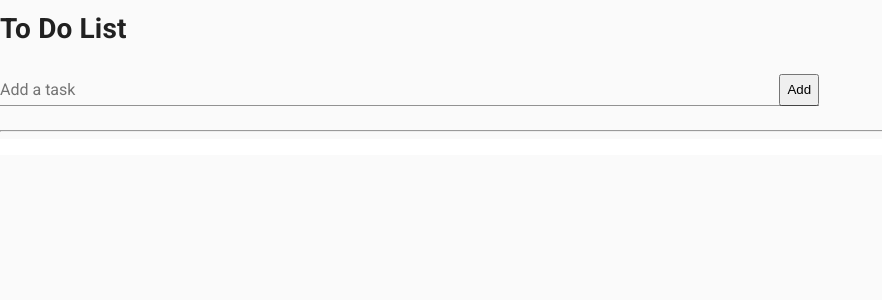
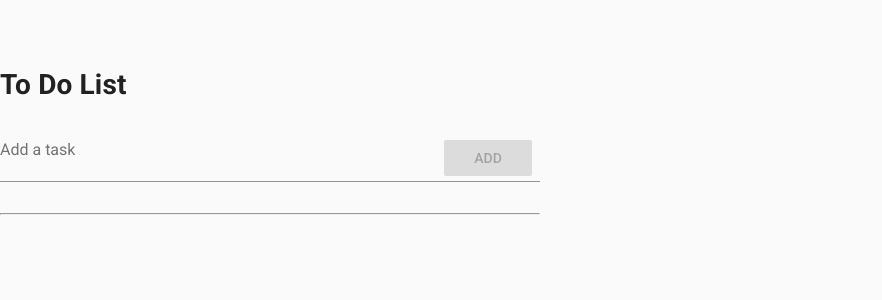
Before and after one commit to Swingwing777/bustertodo, a Vue app: page / in a window 1280 px wide. Shown: the top 300 px of the page, without its empty margins (0-882 px from the left). Built offline with nearby package versions, Linux system fonts and the light colour scheme.

Commit message:
Default VueMaterial Styling applied
With minor adjustments

```diff
--- a/public/index.html
+++ b/public/index.html
@@ -5,7 +5,7 @@
 <head>
   <meta charset="utf-8">
   <meta http-equiv="X-UA-Compatible" content="IE=edge">
-  <meta name="viewport" data: function () {content="width=device-width,initial-scale=1.0">
+  <meta name="viewport" data: function () {content="width=device-width,initial-scale=1.0, shrink-to-fit=no">
   <link rel="icon" href="<%= BASE_URL %>favicon.ico">
   <title>Todo</title>
   <link rel="stylesheet" href="//fonts.googleapis.com/css?family=Roboto:400,500,700,400italic|Material+Icons">
--- a/src/App.vue
+++ b/src/App.vue
@@ -1,57 +1,80 @@
 // src/App.vue
 <template>
-  <div>
+  <body>
     <h1>To Do List</h1>
+    <header>
       <md-field>
         <md-input
           v-model="currentTodo"
           @keydown.enter="addTodo()"
           placeholder="Add a task"
         />
-      <button @click="addTodo()">Add</button>
+        <md-button
+          class="md-raised md-primary"
+          :disabled="!currentTodo"
+          @click="addTodo()"
+          >Add</md-button
+        >
       </md-field>
+    </header>
     <hr />
 
     <!-- Task entries -->
-    <md-list class="todos">
+
+    <md-card v-if="todos.length > 0">
+      <md-list class="todos md-triple-line">
         <draggable>
-        <md-card
+          <md-list-item
             v-for="todo in todos"
             :key="todo.id"
-          :class="{ completed: todo.completed }"
+            class="md-layout md-alignment-top-between todoItem"
           >
             <!-- checkbox -->
-          <md-checkbox
+
+            <input
+              class="checkbox md-layout-item md-size-5"
               type="checkbox"
+              :disabled="editTodoId === todo.id"
+              :class="{ completed: todo.completed }"
               v-model="todo.completed"
               @change="saveTodos()"
-          ></md-checkbox>
+            />
 
             <!-- Todo list item - alternates with editing field -->
-          <span @dblclick="editTodo(todo)" v-show="editTodoId !== todo.id">
-            {{ todo.label }}
+
+            <span
+              class="md-layout-item md-size-20"
+              :class="{ completed: todo.completed }"
+              @dblclick="editTodo(todo)"
+              v-show="editTodoId !== todo.id"
+            >
+              {{ todo.label.substring(0, 40) }}
             </span>
 
             <!-- Task editing field -->
+            <div
+              class="md-layout-item md-size-20"
+              v-show="editTodoId == todo.id"
+            >
               <input
                 type="editTask"
                 v-model="todo.label"
-            v-show="editTodoId == todo.id"
                 @keydown.enter="saveEdit()"
               />
-          <button @click="saveEdit()" v-show="editTodoId == todo.id">
-            Save
-          </button>
+
+              <button class="saveButton" @click="saveEdit()">Save</button>
+            </div>
 
             <!-- remove task -->
-          <button @click="removeTodo(todo)">
-            <span class="material-icons"> delete </span>
+            <button @click="removeTodo(todo)" class="md-layout-item md-size-10">
+              <span class="md-icon md-size-1x"> delete </span>
             </button>
             <!-- <md-divider></md-divider> -->
-        </md-card>
+          </md-list-item>
         </draggable>
       </md-list>
-  </div>
+    </md-card>
+  </body>
 </template>
 
 <script>
@@ -120,12 +143,48 @@ export default {
 </script>
 
 <style>
-div {
-  max-width: 80%;
+body {
+  width: 90%;
+  padding: 3% 0;
+  max-width: 600px;
+  margin: 0 auto;
+  /* display: flex;
+  justify-content: center; */
 }
 
-ul {
-  list-style: none;
+h1,
+header {
+  display: flex;
+  flex-direction: row;
+  justify-content: space-between;
+  align-items: center;
+}
+
+.saveButton {
+  background: #4287f5;
+  color: white;
+  margin: 4px;
+  padding: 3px;
+  border-radius: 7%;
+  border: none;
+}
+
+.todoItem {
+  box-shadow: 1px 1px 2px rgb(180, 180, 180);
+}
+
+.md-layout-item {
+  height: 30px;
+}
+
+.md-field {
+  margin: 4px 0;
+}
+
+.md-list,
+.md-triple-line,
+.md-list-item-content {
+  min-height: auto;
 }
 
 .editing {
@@ -134,7 +193,6 @@ ul {
 
 .completed {
   opacity: 25%;
-  font-style: li;
   text-decoration: line-through;
 }
 </style>
```
Lines whose indentation alone changed are shown as unchanged.
